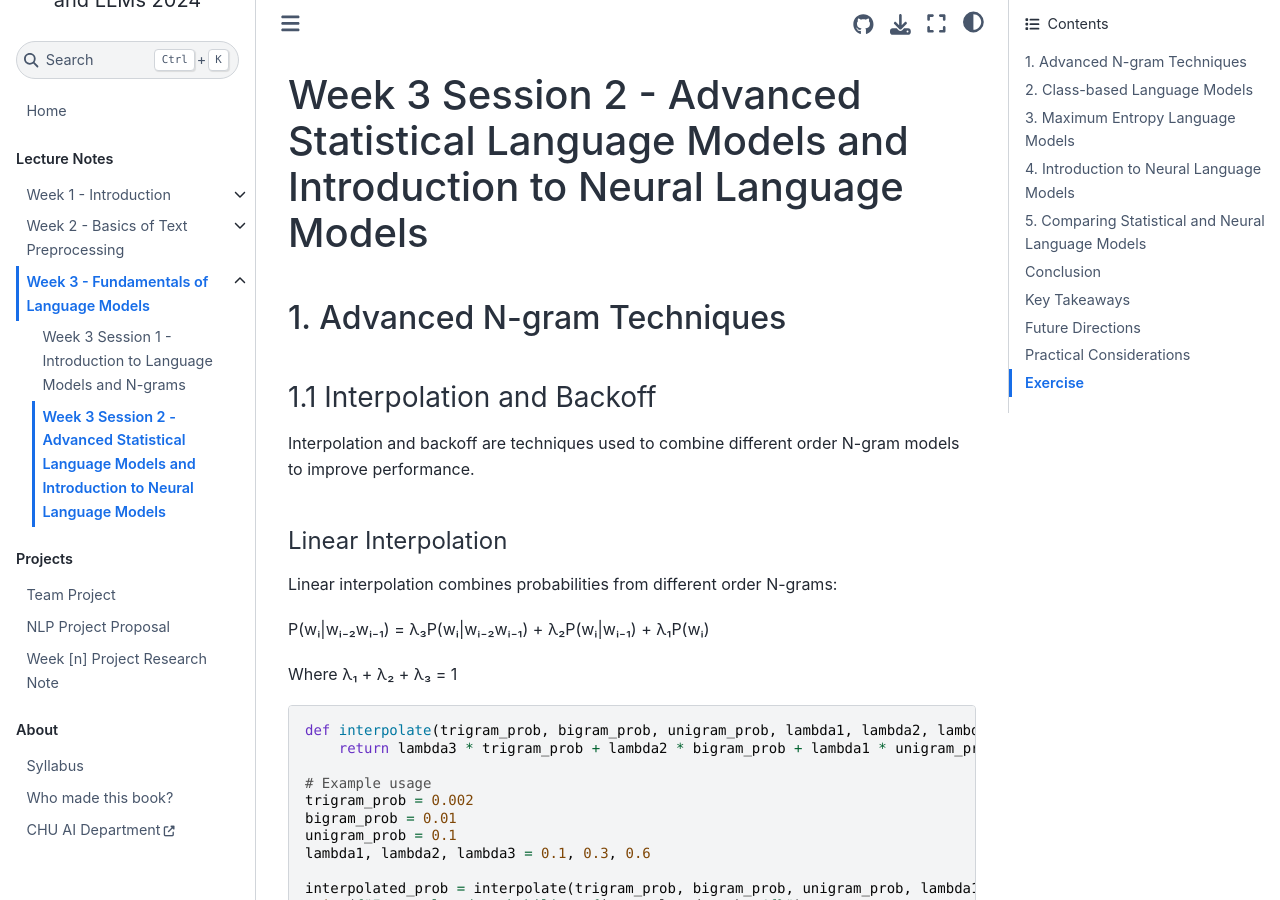
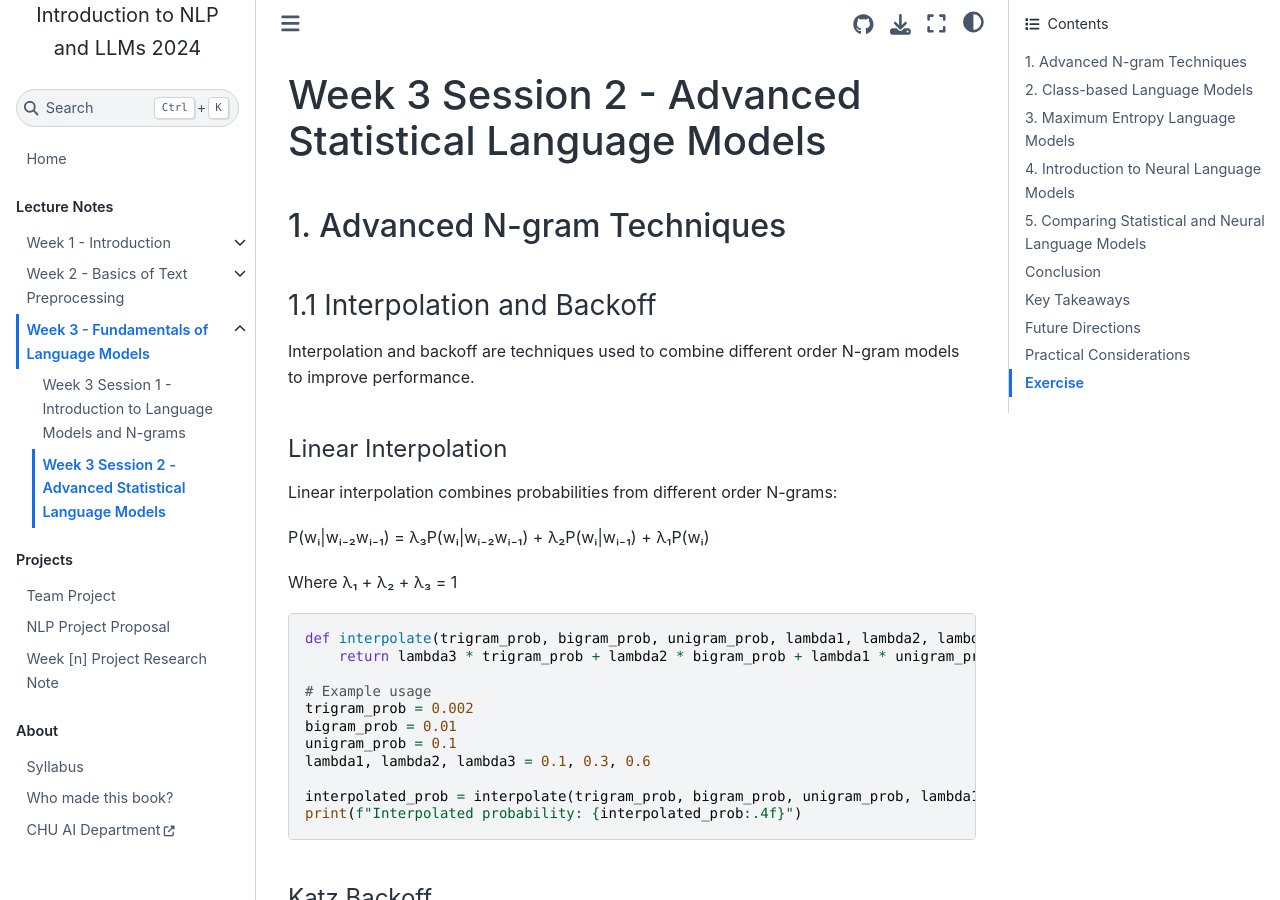
Before and after one commit to entelecheia/intronlp-2024, a Jupyter Book: the page built from book/en/week03/session2.md, in a window 1280 px wide and 900 px high. Built offline with Jupyter Book 1.0.4 settings and Sphinx 7.4.7 and the Sphinx Book theme 1.1.4, drawn with Linux system fonts in a browser that asks for light colours.

Commit message:
refactor(documentation): remove neural language models introduction from week 3 session 2

```diff
--- a/book/en/week03/session2.md
+++ b/book/en/week03/session2.md
@@ -1,4 +1,4 @@
-# Week 3 Session 2 - Advanced Statistical Language Models and Introduction to Neural Language Models
+# Week 3 Session 2 - Advanced Statistical Language Models
 
 ## 1. Advanced N-gram Techniques
 
```
Also changed, not shown: book/ko/week03/session2.md (+1 -1 lines).
